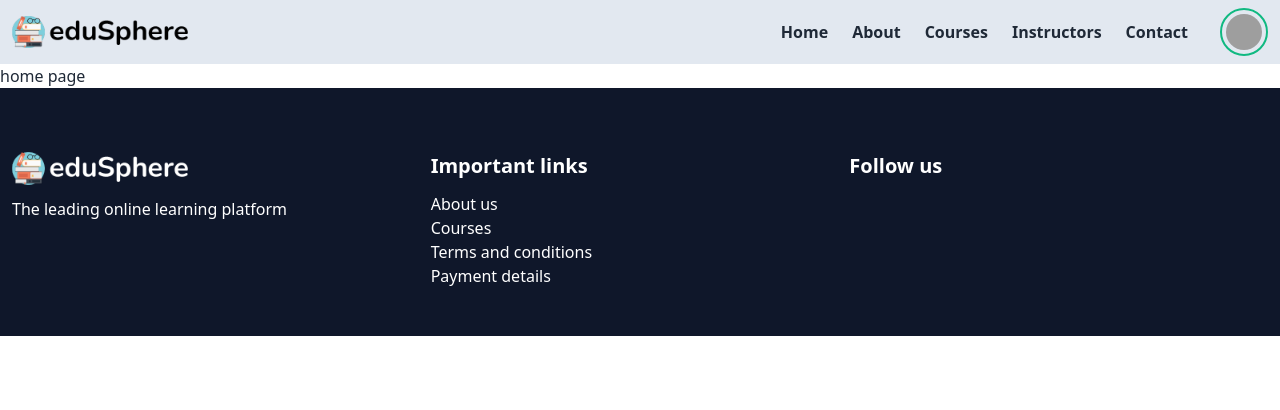
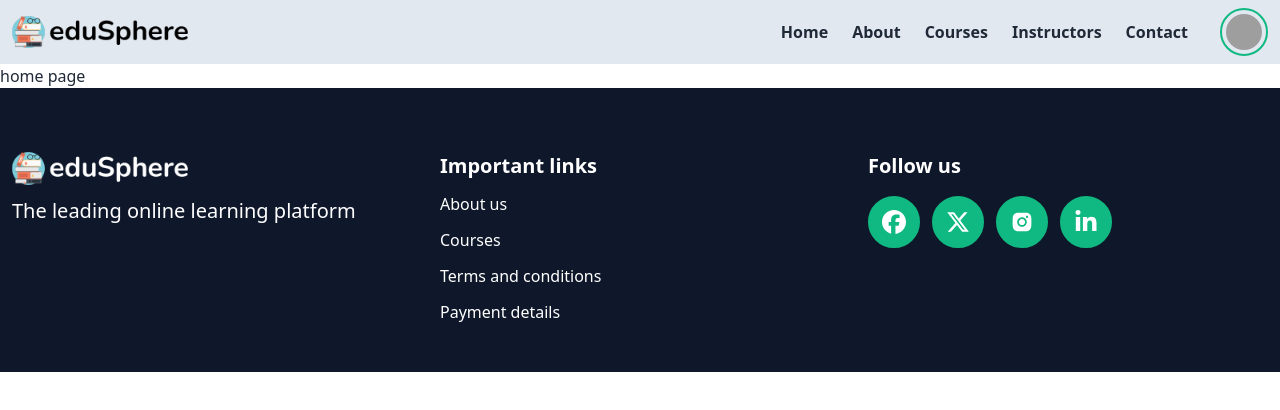
Before and after one commit to S-Alif/Edu-Sphere, a React (Vite) app in the folder main/frontend/: page / in a window 1280 px wide. Shown: the top 410 px of the page. Built offline with nearby package versions, Linux system fonts and the light colour scheme; grey boxes are pictures that could not be loaded.

Commit message:
[COMPLETE] footer design

```diff
--- a/main/frontend/src/components/Footer.jsx
+++ b/main/frontend/src/components/Footer.jsx
@@ -1,19 +1,23 @@
 import { NavLink } from "react-router-dom";
 import Container from "./tag-comps/Container";
 import logoDark from '../assets/imgs/logo-dark.png'
+
+// logos
+import { FaFacebook, FaLinkedinIn, FaXTwitter } from "react-icons/fa6";
+import { AiFillInstagram } from "react-icons/ai";
 
 
 const Footer = () => {
     return (
         <footer className="py-12 bg-slate-900">
             <Container>
-                <div className="grid grid-cols-1 lg:grid-cols-3 w-full">
+                <div className="grid grid-cols-1 lg:grid-cols-3 w-full gap-7">
 
                     {/* logo */}
                     <div className="pt-4 w-full">
                         <div className="logo">
                             <NavLink to={"/"}> <img src={logoDark} alt="edusphere-logo" className='w-44' /> </NavLink>
-                            <p className="text-white pt-3">The leading online learning platform</p>
+                            <p className="text-white pt-3 text-xl">The leading online learning platform</p>
                         </div>
                     </div>
 
@@ -21,17 +25,33 @@ const Footer = () => {
                     <div className="pt-4 w-full">
                         <h5 className="text-xl text-white font-semibold pb-3">Important links</h5>
 
-                        <NavLink to={"/"} className={"text-white block"}>About us</NavLink>
-                        <NavLink to={"/"} className={"text-white block"}>Courses</NavLink>
-                        <NavLink to={"/"} className={"text-white block"}>Terms and conditions</NavLink>
-                        <NavLink to={"/"} className={"text-white block"}>Payment details</NavLink>
+                        {/* links */}
+                        <ul>
+                            <li>
+                                <NavLink to={"/"} className={"text-white inline-block hover:text-emerald-400"}>About us</NavLink>
+                            </li>
+                            <li>
+                                <NavLink to={"/"} className={"text-white inline-block mt-3 hover:text-emerald-400"}>Courses</NavLink>
+                            </li>
+                            <li>
+                                <NavLink to={"/"} className={"text-white inline-block mt-3 hover:text-emerald-400"}>Terms and conditions</NavLink>
+                            </li>
+                            <li>
+                                <NavLink to={"/"} className={"text-white inline-block mt-3 hover:text-emerald-400"}>Payment details</NavLink>
+                            </li>
+                        </ul>
                     </div>
 
                     {/* social media links */}
                     <div className="pt-4 w-full">
-                        <h5 className="text-xl text-white font-semibold pb-3">Follow us</h5>
+                        <h5 className="text-xl text-white font-semibold pb-4">Follow us</h5>
 
                         {/* icons here */}
+                        <a href="" target="_blank" className="media-icon inline-block p-3 border-2 border-emerald-500 rounded-full bg-emerald-500 text-white text-2xl"><FaFacebook /></a>
+                        <a href="" target="_blank" className="media-icon inline-block p-3 border-2 border-emerald-500 rounded-full bg-emerald-500 text-white text-2xl ml-3"><FaXTwitter /></a>
+                        <a href="" target="_blank" className="media-icon inline-block p-3 border-2 border-emerald-500 rounded-full bg-emerald-500 text-white text-2xl ml-3"><AiFillInstagram /></a>
+                        <a href="" target="_blank" className="media-icon inline-block p-3 border-2 border-emerald-500 rounded-full bg-emerald-500 text-white text-2xl ml-3"><FaLinkedinIn /></a>
+
                     </div>
 
                 </div>
```
